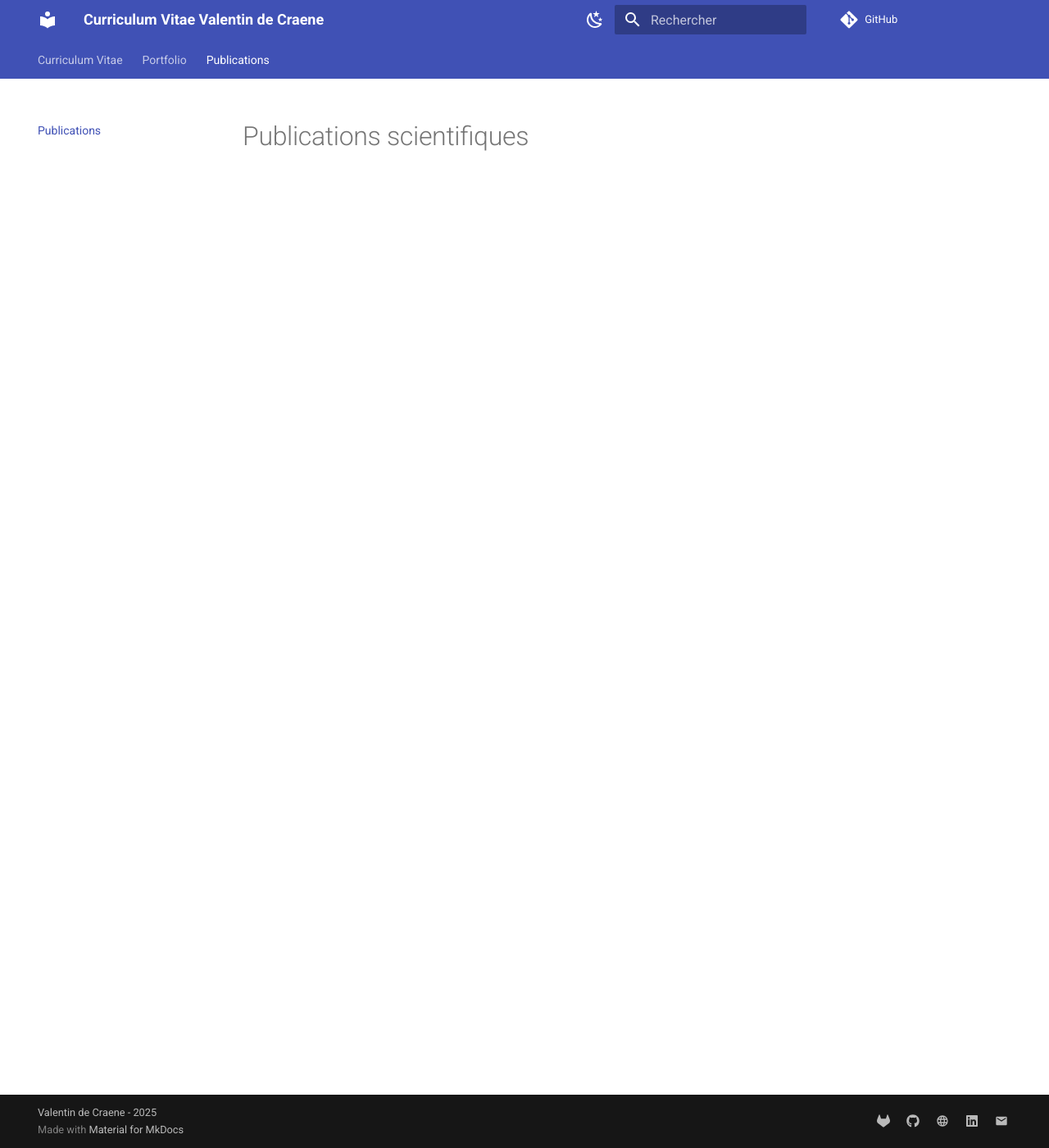
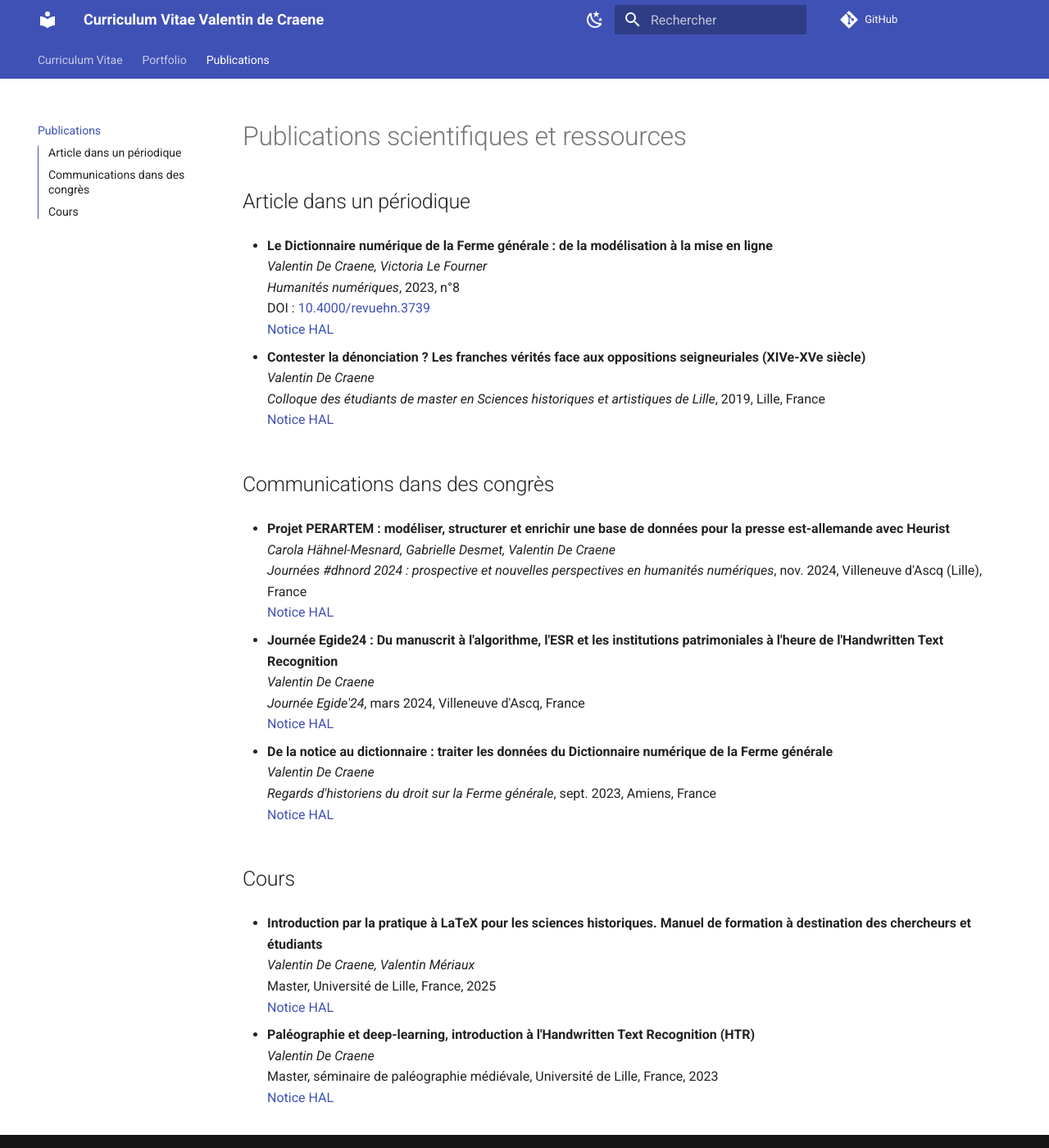
Before and after one commit to ValentinDeCraene/valentindecraene.github.io, an MkDocs documentation site: the page built from docs/publications.md, in a window 1280 px wide and 1400 px high. Shown: the whole window at 82% size. Built offline with MkDocs 1.6.1 and Material for MkDocs 9.7.7, drawn with Linux system fonts in a browser that asks for light colours; comment, search, counter and statistics services are not loaded.

Commit message:
Update publications.md

```diff
--- a/docs/publications.md
+++ b/docs/publications.md
@@ -1 +1,43 @@
-# Publications scientifiques
+# Publications scientifiques et ressources
+
+## Article dans un périodique
+
+- **Le Dictionnaire numérique de la Ferme générale : de la modélisation à la mise en ligne**
+  *Valentin De Craene, Victoria Le Fourner*
+  *Humanités numériques*, 2023, n°8
+  DOI : [10.4000/revuehn.3739](https://doi.org/10.4000/revuehn.3739)
+  [Notice HAL](https://hal.science/hal-05004965)
+
+- **Contester la dénonciation ? Les franches vérités face aux oppositions seigneuriales (XIVe-XVe siècle)**
+  *Valentin De Craene*
+  *Colloque des étudiants de master en Sciences historiques et artistiques de Lille*, 2019, Lille, France
+  [Notice HAL](https://hal.science/hal-03882880)
+
+## Communications dans des congrès
+
+- **Projet PERARTEM : modéliser, structurer et enrichir une base de données pour la presse est-allemande avec Heurist**
+  *Carola Hähnel-Mesnard, Gabrielle Desmet, Valentin De Craene*
+  *Journées #dhnord 2024 : prospective et nouvelles perspectives en humanités numériques*, nov. 2024, Villeneuve d'Ascq (Lille), France
+  [Notice HAL](https://hal.science/hal-04891070)
+
+- **Journée Egide24 : Du manuscrit à l'algorithme, l'ESR et les institutions patrimoniales à l'heure de l'Handwritten Text Recognition**
+  *Valentin De Craene*
+  *Journée Egide'24*, mars 2024, Villeneuve d'Ascq, France
+  [Notice HAL](https://hal.science/hal-04726646)
+
+- **De la notice au dictionnaire : traiter les données du Dictionnaire numérique de la Ferme générale**
+  *Valentin De Craene*
+  *Regards d'historiens du droit sur la Ferme générale*, sept. 2023, Amiens, France
+  [Notice HAL](https://hal.science/hal-04270422)
+
+## Cours
+
+- **Introduction par la pratique à LaTeX pour les sciences historiques. Manuel de formation à destination des chercheurs et étudiants**
+  *Valentin De Craene, Valentin Mériaux*
+  Master, Université de Lille, France, 2025
+  [Notice HAL](https://hal.science/hal-05059653)
+
+- **Paléographie et deep-learning, introduction à l'Handwritten Text Recognition (HTR)**
+  *Valentin De Craene*
+  Master, séminaire de paléographie médiévale, Université de Lille, France, 2023
+  [Notice HAL](https://hal.science/hal-04357337)
```
